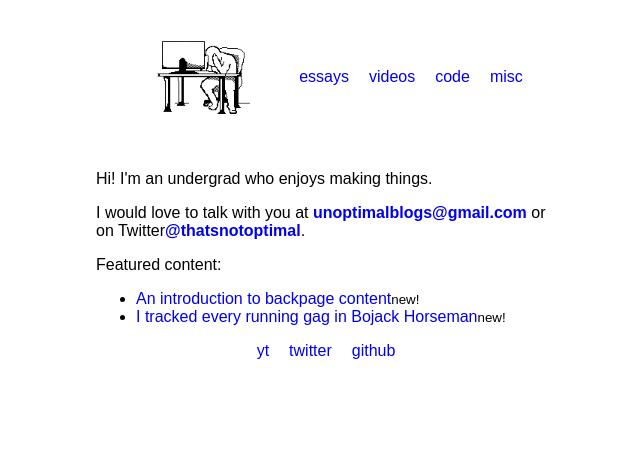
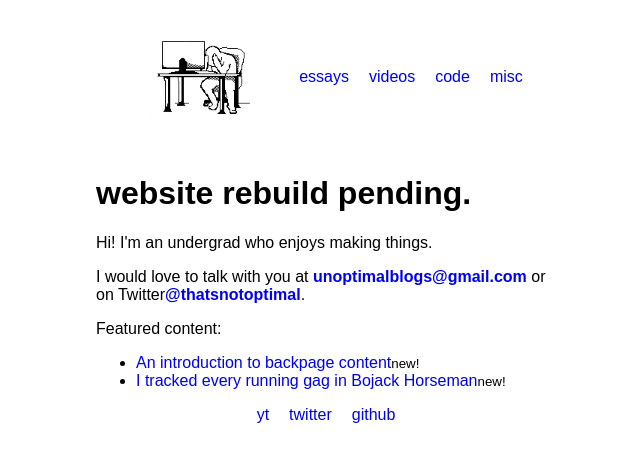
Before and after one commit to unoptimal/unoptimal.com, a SvelteKit app: page / in a window 1280 px wide. Shown: the top 462 px of the page, without its empty margins (314-954 px from the left). Built offline with nearby package versions, Linux system fonts and the light colour scheme.

Commit message:
try manual deployment

```diff
--- a/src/routes/+page.svelte
+++ b/src/routes/+page.svelte
@@ -1,3 +1,5 @@
+<h1>website rebuild pending.</h1>
+
 <p>Hi! I'm an undergrad who enjoys making things.</p>
 
 <p>I would love to talk with you at <b><a href="mailto:unoptimalblogs@gmail.com">unoptimalblogs@gmail.com</a></b> or on Twitter<b><a href="https://twitter.com/thatsnotoptimal">@thatsnotoptimal</a></b>.</p>
```
Also changed, not shown: 1 other file (tests, documents, lock files or other folders).
